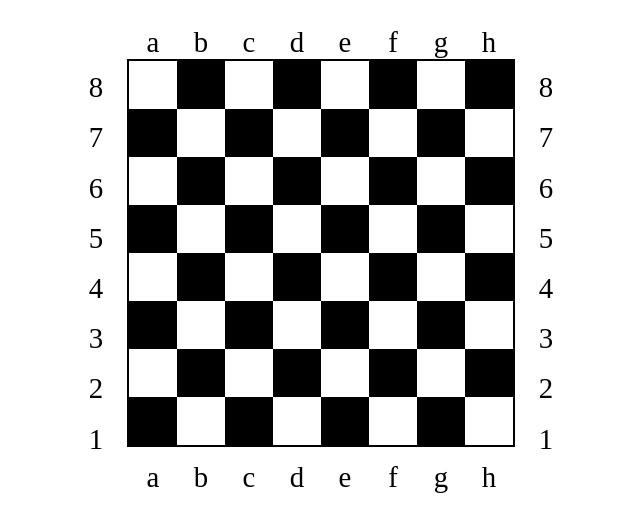
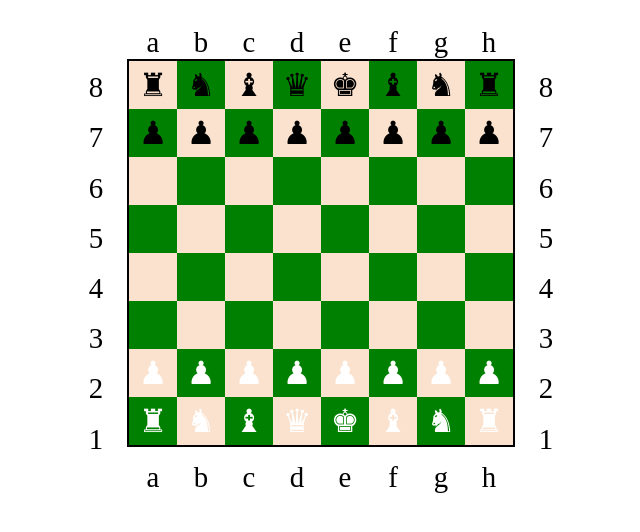
Before and after one commit to miko-200/Sachovnica, a website with bundled scripts: page index.html in a window 1280 px wide. Shown: the part 158-690 px from the top of the page, without its empty margins (327-967 px from the left). Built offline with nearby package versions, Linux system fonts and the light colour scheme.

Commit message:
Added basic chess pieces on board

```diff
--- a/src/main.ts
+++ b/src/main.ts
@@ -1,8 +1,17 @@
 const chessboardContainer = document.getElementById("chessboard") as HTMLDivElement;
+let chessboardState: string[][] = Array.from({ length: 8 }, () => Array(8).fill(""));
+
+const pawn = "♟";
+const rook = "♜";
+const knight = "♞";
+const bishop = "♝";
+const queen = "♛";
+const king = "♚";
 
 onload = () => {
     console.log("Page loaded. Ready to create chessboard.");
     createChessboard();
+    resetChessboardState();
 }
 
 function createChessboard() {
@@ -31,8 +40,42 @@ function createChessboard() {
                 tile.classList.toggle("selected-tile");
                 console.log(`Tile class after click: ${tile.className}`);
             }
+
+            if (i < 2) {
+                console.log(`Adding black piece to tile at position (${i},${j}), i: ${i}`);
+                tile.classList.add("black-piece");
+            }
+            else if (i > 5) {
+                console.log(`Adding white piece to tile at position (${i},${j}), i: ${i}`);
+                tile.classList.add("white-piece");
+            }
+
+            tile.appendChild(document.createTextNode(chessboardState[i][j]));
             chessboardContainer.appendChild(tile);
             console.log(`Tile created at position (${tile.getAttribute("data-position")}) with class ${tile.className}`);
         }
     }
 }
+
+
+function resetChessboard() {
+    console.log("Resetting chessboard...");
+    while (chessboardContainer.firstChild) {
+        chessboardContainer.removeChild(chessboardContainer.firstChild);
+    }
+
+    createChessboard();
+}
+
+function resetChessboardState() {
+    console.log("Resetting chessboard state...");
+    chessboardState = [[rook, knight, bishop, queen, king, bishop, knight, rook],
+                       [pawn, pawn, pawn, pawn, pawn, pawn, pawn, pawn],
+                       ["", "", "", "", "", "", "", ""],
+                       ["", "", "", "", "", "", "", ""],
+                       ["", "", "", "", "", "", "", ""],
+                       ["", "", "", "", "", "", "", ""],
+                       [pawn, pawn, pawn, pawn, pawn, pawn, pawn, pawn],
+                       [rook, knight, bishop, queen, king, bishop, knight, rook]];
+    resetChessboard();
+}
--- a/style.css
+++ b/style.css
@@ -75,6 +75,9 @@
 .tile {
     width: calc(30vw / 8);
     height: calc(30vw / 8);
+    text-align: center;
+    line-height: calc(30vw / 8);
+    font-size: 2rem;
     transition: background-color 0.2s ease;
 }
 
@@ -84,13 +87,21 @@
 }
 
 .black-tile {
-    background-color: black;
+    background-color: green;
 }
 
 .white-tile {
-    background-color: white;
+    background-color: rgb(251, 226, 206);
 }
 
 .selected-tile {
     background-color: greenyellow;
 }
+
+.black-piece {
+    color: black;
+}
+
+.white-piece {
+    color: white;
+}
```
Also changed, not shown: dist/main.js.
